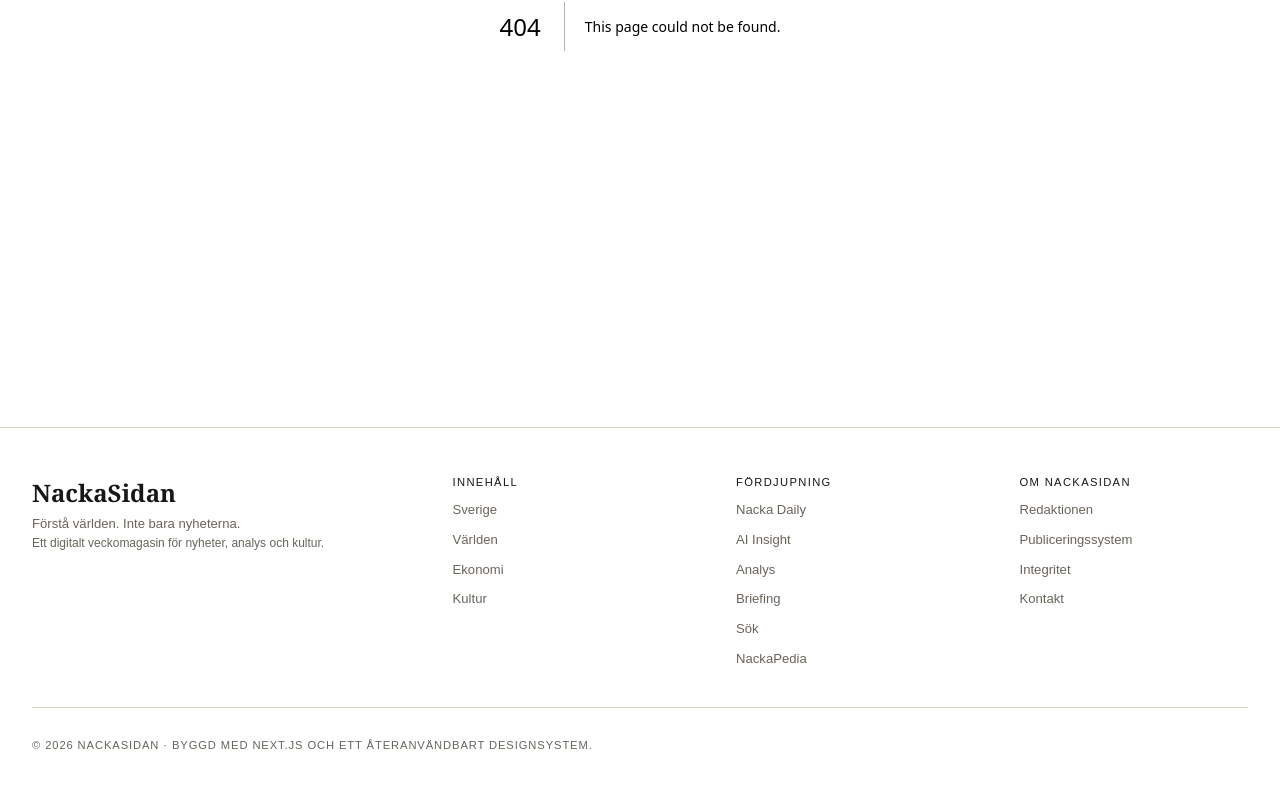
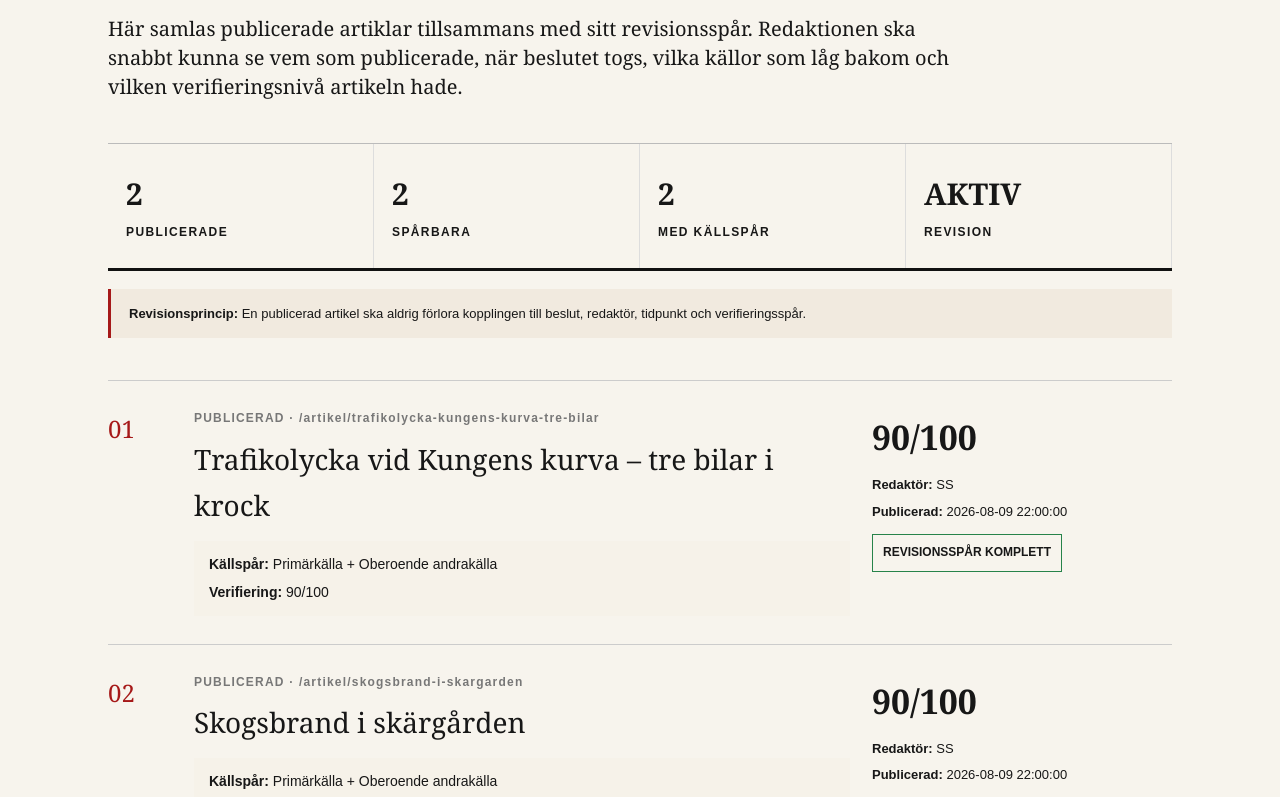
Before and after one commit to Djurgarden2019/NackaSidan-2026, a Next.js app: page /publicerade in a window 1280 px wide. Before the commit this address had no page. Shown: the part 554-1351 px from the top of the page. Built offline with nearby package versions, Linux system fonts and the light colour scheme.

Commit message:
Main 33: add published articles and audit view

```diff
--- /dev/null
+++ b/app/publicerade/page.tsx
@@ -0,0 +1,73 @@
+export const dynamic = 'force-static';
+
+const exempel = [
+  {
+    title: 'Trafikolycka vid Kungens kurva – tre bilar i krock',
+    slug: 'trafikolycka-kungens-kurva-tre-bilar',
+    editor: 'SS',
+    publishedAt: '2026-08-10T00:00:00+02:00',
+    score: 90,
+    sources: ['Primärkälla', 'Oberoende andrakälla'],
+  },
+  {
+    title: 'Skogsbrand i skärgården',
+    slug: 'skogsbrand-i-skargarden',
+    editor: 'SS',
+    publishedAt: '2026-08-10T00:00:00+02:00',
+    score: 90,
+    sources: ['Primärkälla', 'Oberoende andrakälla'],
+  },
+];
+
+export default function PubliceradePage() {
+  return (
+    <main style={{ maxWidth: 1120, margin: '0 auto', padding: '72px 28px 100px' }}>
+      <p style={{ color: '#a61919', fontWeight: 800, letterSpacing: 2, fontSize: 13 }}>MAIN 33 · PUBLICERADE ARTIKLAR & REVISIONSVY</p>
+      <h1 style={{ fontFamily: 'Georgia,serif', fontSize: 'clamp(52px,8vw,90px)', lineHeight: .96, margin: '12px 0 22px' }}>Varje publicering ska kunna granskas i efterhand</h1>
+      <p style={{ maxWidth: 850, fontFamily: 'Georgia,serif', fontSize: 20, lineHeight: 1.45 }}>
+        Här samlas publicerade artiklar tillsammans med sitt revisionsspår. Redaktionen ska snabbt kunna se vem som publicerade, när beslutet togs, vilka källor som låg bakom och vilken verifieringsnivå artikeln hade.
+      </p>
+
+      <section style={{ display: 'grid', gridTemplateColumns: 'repeat(4,1fr)', borderTop: '1px solid #bbb', borderBottom: '3px solid #111', marginTop: 42 }}>
+        {[
+          ['PUBLICERADE', exempel.length], ['SPÅRBARA', exempel.length], ['MED KÄLLSPÅR', exempel.length], ['REVISION', 'AKTIV']
+        ].map(([name,value]) => (
+          <div key={String(name)} style={{ padding: '25px 18px', borderRight: '1px solid #ddd' }}>
+            <strong style={{ fontFamily: 'Georgia,serif', fontSize: 30 }}>{value}</strong>
+            <div style={{ fontSize: 12, fontWeight: 800, letterSpacing: 1.4, marginTop: 5 }}>{name}</div>
+          </div>
+        ))}
+      </section>
+
+      <div style={{ marginTop: 18, padding: '14px 18px', background: '#f1eadf', borderLeft: '3px solid #a61919', fontSize: 13 }}>
+        <strong>Revisionsprincip:</strong> En publicerad artikel ska aldrig förlora kopplingen till beslut, redaktör, tidpunkt och verifieringsspår.
+      </div>
+
+      <section style={{ marginTop: 42 }}>
+        {exempel.map((item, i) => (
+          <article key={item.slug} style={{ display: 'grid', gridTemplateColumns: '64px 1fr 300px', gap: 22, padding: '28px 0', borderTop: '1px solid #ccc' }}>
+            <div style={{ fontFamily: 'Georgia,serif', fontSize: 24, color: '#a61919' }}>{String(i + 1).padStart(2, '0')}</div>
+            <div>
+              <div style={{ fontSize: 12, fontWeight: 800, letterSpacing: 1.2, color: '#777' }}>PUBLICERAD · /artikel/{item.slug}</div>
+              <h2 style={{ fontFamily: 'Georgia,serif', fontSize: 28, margin: '7px 0 12px' }}>{item.title}</h2>
+              <div style={{ padding: '12px 15px', background: '#f6f2e9', fontSize: 14 }}>
+                <div><strong>Källspår:</strong> {item.sources.join(' + ')}</div>
+                <div style={{ marginTop: 5 }}><strong>Verifiering:</strong> {item.score}/100</div>
+              </div>
+            </div>
+            <div>
+              <div style={{ fontFamily: 'Georgia,serif', fontSize: 34, fontWeight: 700 }}>{item.score}/100</div>
+              <div style={{ marginTop: 9, fontSize: 13 }}><strong>Redaktör:</strong> {item.editor}</div>
+              <div style={{ marginTop: 5, fontSize: 13 }}><strong>Publicerad:</strong> {new Date(item.publishedAt).toLocaleString('sv-SE')}</div>
+              <div style={{ marginTop: 12, padding: '8px 10px', border: '1px solid #27834a', display: 'inline-block', fontWeight: 800, fontSize: 12 }}>REVISIONSSPÅR KOMPLETT</div>
+            </div>
+          </article>
+        ))}
+      </section>
+
+      <footer style={{ borderTop: '3px solid #111', paddingTop: 18, marginTop: 30, fontSize: 12 }}>
+        PUBLICERING → PUBLICERADE ARTIKLAR → REVISIONSVY
+      </footer>
+    </main>
+  );
+}
```
